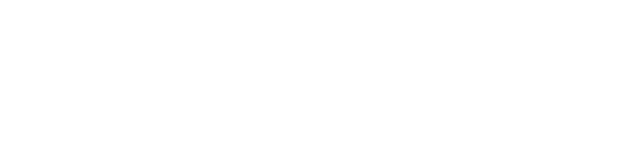
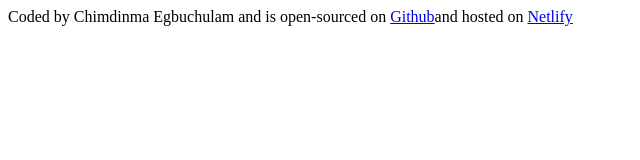
Before and after one commit to didichulam/world-clock, a plain HTML site: page index.html in a window 1280 px wide. Shown: the whole page, without its empty margins (0-640 px from the left). Drawn offline with Linux system fonts and the light colour scheme.

Commit message:
included footeer with links to Github and Netlify

```diff
--- a/index.html
+++ b/index.html
@@ -9,7 +9,11 @@
 </head>
 
 <body>
-
+    <footer>
+        Coded by Chimdinma Egbuchulam and is open-sourced on
+        <a href="https://github.com/didichulam/world-clock">Github</a>and hosted on <a
+            href="https://dinmas-world-clock.netlify.app/">Netlify</a>
+    </footer>
 </body>
 <script src="src/index.js"></script>
 
```
